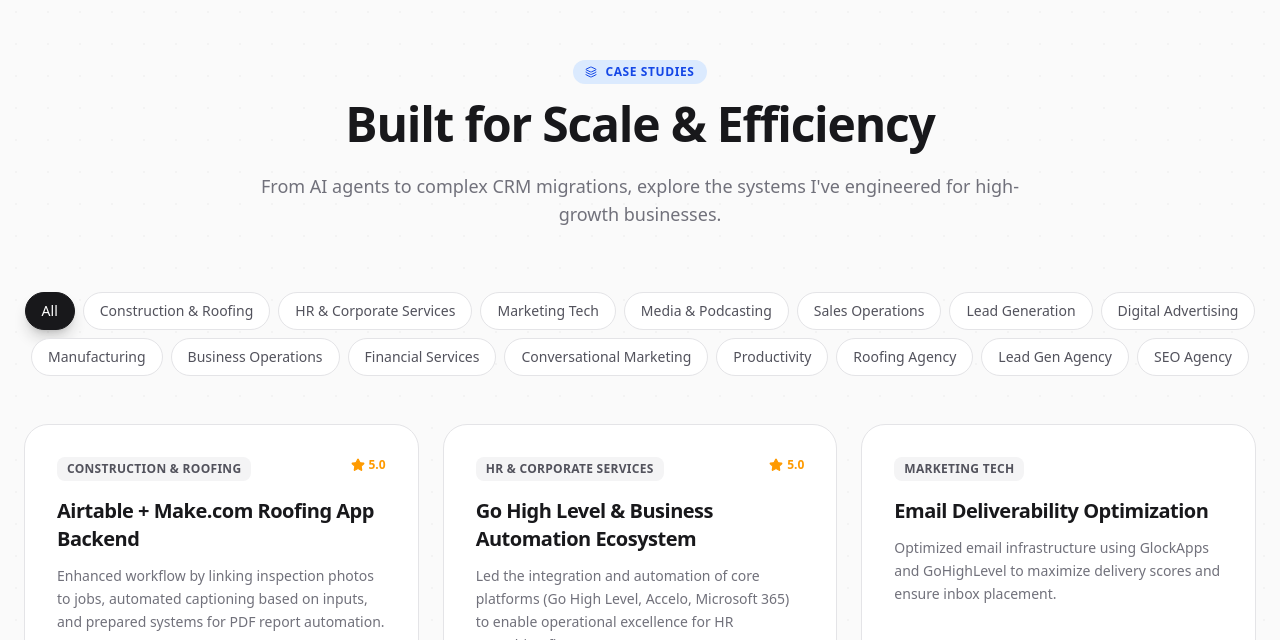
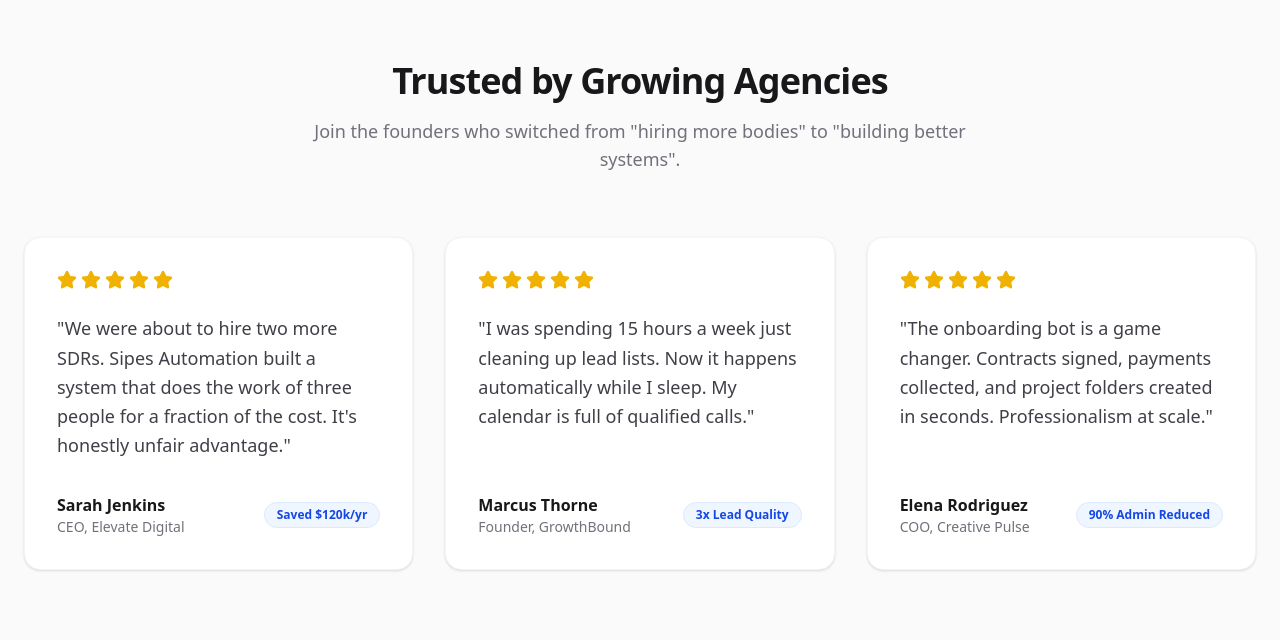
Before and after one commit to msipes-cpu/sipes-automation-backend, a Next.js app in the folder sipes-automation-site/: page / in a window 1280 px wide. Shown: the part 2880-3520 px from the top of the page. Built offline with nearby package versions, Linux system fonts and the light colour scheme; no server answers.

Commit message:
feat: Add Testimonials section

```diff
--- a/sipes-automation-site/src/app/page.tsx
+++ b/sipes-automation-site/src/app/page.tsx
@@ -3,6 +3,7 @@
 import { Services } from "@/components/Services";
 import { VideoSection } from "@/components/VideoSection";
 import { Results } from "@/components/Results";
+import { Testimonials } from "@/components/Testimonials";
 import { ROICalculator } from "@/components/ROICalculator";
 import { FAQ } from "@/components/FAQ";
 import { LogoTicker } from "@/components/LogoTicker";
@@ -21,6 +22,7 @@
       <LogoTicker />
       <VideoSection />
       <Results />
+      <Testimonials />
       <Portfolio />
       <CommonAutomations />
       <Services />
--- /dev/null
+++ b/sipes-automation-site/src/components/Testimonials.tsx
@@ -0,0 +1,70 @@
+"use client";
+
+import { Star } from "lucide-react";
+
+const testimonials = [
+    {
+        quote: "We were about to hire two more SDRs. Sipes Automation built a system that does the work of three people for a fraction of the cost. It's honestly unfair advantage.",
+        author: "Sarah Jenkins",
+        role: "CEO, Elevate Digital",
+        result: "Saved $120k/yr",
+    },
+    {
+        quote: "I was spending 15 hours a week just cleaning up lead lists. Now it happens automatically while I sleep. My calendar is full of qualified calls.",
+        author: "Marcus Thorne",
+        role: "Founder, GrowthBound",
+        result: "3x Lead Quality",
+    },
+    {
+        quote: "The onboarding bot is a game changer. Contracts signed, payments collected, and project folders created in seconds. Professionalism at scale.",
+        author: "Elena Rodriguez",
+        role: "COO, Creative Pulse",
+        result: "90% Admin Reduced",
+    },
+];
+
+export function Testimonials() {
+    return (
+        <section className="py-24 bg-zinc-50 border-y border-zinc-100">
+            <div className="max-w-7xl mx-auto px-6">
+                <div className="text-center mb-16">
+                    <h2 className="text-4xl font-bold tracking-tight mb-4 text-zinc-900">
+                        Trusted by Growing Agencies
+                    </h2>
+                    <p className="text-lg text-zinc-500 max-w-2xl mx-auto">
+                        Join the founders who switched from "hiring more bodies" to "building better systems".
+                    </p>
+                </div>
+
+                <div className="grid grid-cols-1 md:grid-cols-3 gap-8">
+                    {testimonials.map((t, i) => (
+                        <div
+                            key={i}
+                            className="bg-white p-8 rounded-2xl border border-zinc-100 shadow-sm hover:shadow-md transition-shadow duration-300 flex flex-col"
+                        >
+                            <div className="flex items-center gap-1 text-yellow-500 mb-6">
+                                {[...Array(5)].map((_, i) => (
+                                    <Star key={i} className="w-5 h-5 fill-current" />
+                                ))}
+                            </div>
+
+                            <p className="text-zinc-700 text-lg leading-relaxed mb-8 flex-grow">
+                                "{t.quote}"
+                            </p>
+
+                            <div className="flex items-center justify-between mt-auto">
+                                <div>
+                                    <div className="font-bold text-zinc-900">{t.author}</div>
+                                    <div className="text-sm text-zinc-500">{t.role}</div>
+                                </div>
+                                <div className="bg-blue-50 text-blue-700 px-3 py-1 rounded-full text-xs font-semibold border border-blue-100">
+                                    {t.result}
+                                </div>
+                            </div>
+                        </div>
+                    ))}
+                </div>
+            </div>
+        </section>
+    );
+}
```
